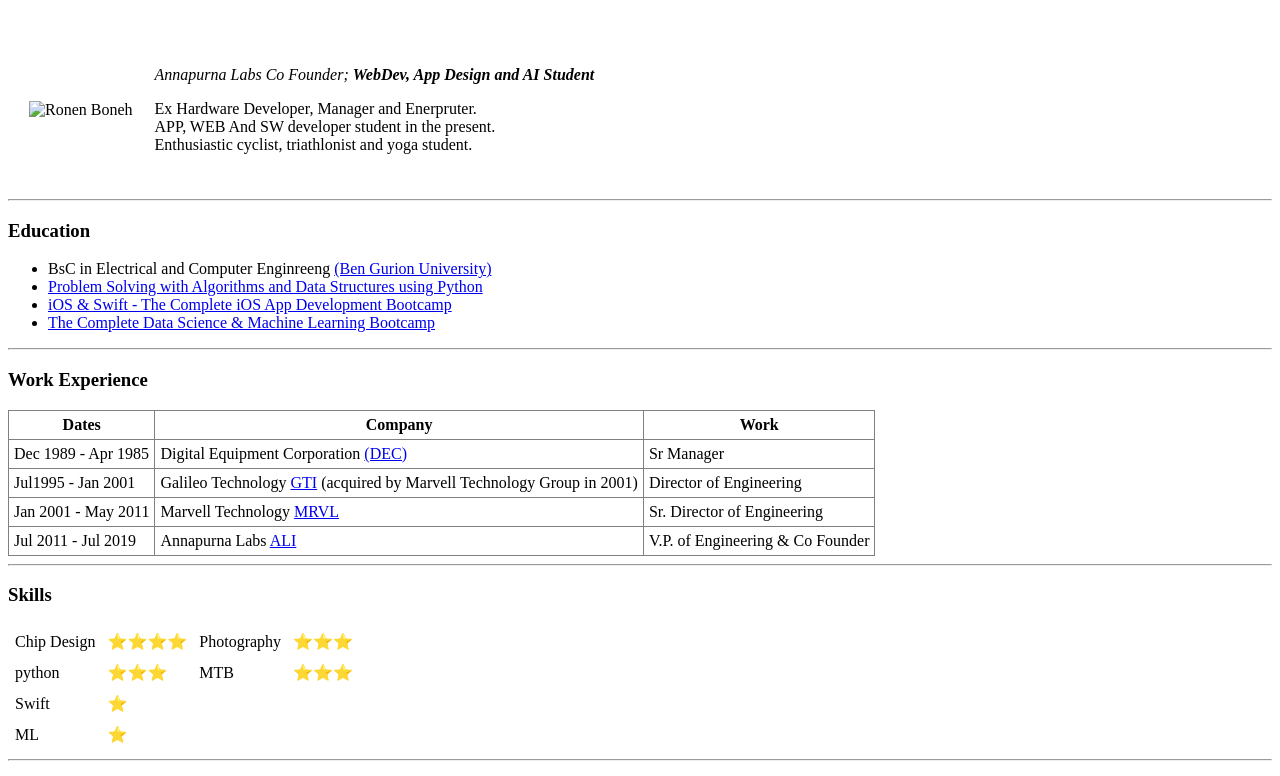
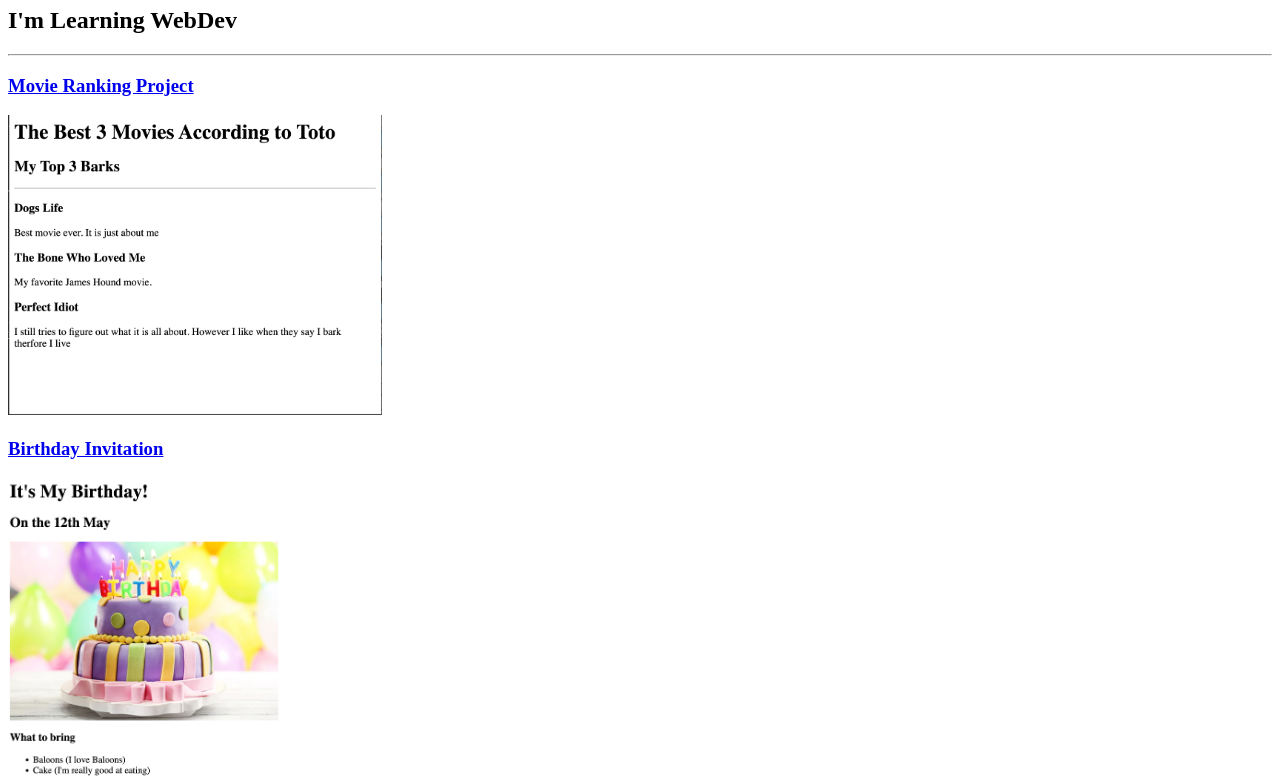
Before and after one commit to rboneh/html-portfolio, a plain HTML site: page index.html in a window 1280 px wide. Shown: the part 73-849 px from the top of the page. Drawn offline with Linux system fonts and the light colour scheme.

Commit message:
Add files via upload

```diff
--- a/index.html
+++ b/index.html
@@ -1,157 +1,40 @@
 <!DOCTYPE html>
-<html lang="en" dir="ltr">
+<html lang="en">
 
-  <head>
-    <meta charset="utf-8">
-    <title>🐲 Ronen's Personal WEB</title>
-    <link rel="stylesheet" href="css/styles.css">
-  </head>
+<head>
+    <meta charset="UTF-8">
+    <meta name="viewport" content="width=device-width, initial-scale=1.0">
+    <title>RB</title>
+</head>
 
-  <body>
-    <h1>Ronen Boneh</h1>
-    <table cellspacing=20>
-      <th></th>
-      <tbody>
-        <tr>
-          <td> <img class="fit-picture" width=200 height=200 src="me.png"
-              alt="Ronen Boneh"></td>
-          <td>
-            <p> <em>Annapurna Labs Co Founder;
-                <strong>WebDev, App Design and AI Student</strong></em>
-            </p>
-
-            <p>
-              Ex Hardware Developer, Manager and Enerpruter. <br>
-              APP, WEB And SW developer student in the present. <br>
-              Enthusiastic cyclist, triathlonist and yoga student.
-            </p>
-          </td>
-        </tr>
-      </tbody>
-      <tfoot>
-
-      </tfoot>
-    </table>
-
-
+<body>
+    <h1>RB's Portfolio</h1>
+    <h2>I'm Learning WebDev</h2>
+    <hr>
+    <h3><a href="public/myMovieRanking.html">Movie Ranking Project</a></h3>
+    <img src="assets/images/my_best_movies.png" alt="Movie Ranking Image" height="300">
+    <h3><a href="public/myBD.html">Birthday Invitation</a></h3>
+    <img src="assets/images/my_bd_invite.png" alt="Birthday Invitation Page" height="400">
 
     <hr>
-    <h3>Education</h3>
-    <ul>
-      <li>BsC in Electrical and Computer Enginreeng
-        <a href="https://in.bgu.ac.il/en/engn/ece/Pages/default.aspx">(Ben
-          Gurion University)</a>
-      </li>
-      <li><a
-          href="https://runestone.academy/ns/books/published/pythonds3/index.html">
-          Problem Solving with Algorithms and Data Structures using Python</a>
-      </li>
-      <Li><a
-          href="https://runestone.academy/ns/books/published/pythonds3/index.html">
-          iOS & Swift - The Complete iOS App Development Bootcamp</a></Li>
-      <li><a href="https://www.appbrewery.co/courses/574672/lectures/10342594">
-          The Complete Data Science & Machine Learning Bootcamp</a></li>
-    </ul>
-    <hr>
-    <h3>Work Experience</h3>
+    <h3><a href="public/about.html">About Me</a> <a href="public/contact.html">Contact Me</a></h3>
 
-    <table style="border-collapse: collapse;" border="1" cellpadding="5">
-      <thead>
-        <tr>
-          <th>Dates</th>
-          <th>Company</th>
-          <th>Work</th>
-        </tr>
-      </thead>
-
-      <tbody>
-        <tr>
-
-        <tr>
-          <td>Dec 1989 - Apr 1985</td>
-          <td>Digital Equipment Corporation
-            <a
-              href="https://en.wikipedia.org/wiki/Digital_Equipment_Corporation">(DEC)</a>
-          </td>
-          <td>Sr Manager</td>
-        </tr>
-        <td>Jul1995 - Jan 2001</td>
-        <td>Galileo Technology
-          <a
-            href="https://web.archive.org/web/19991013143116/http://galileot.com/">GTI</a>
-          (acquired by Marvell Technology Group in 2001)
-        </td>
-        <td>Director of Engineering</td>
-        </tr>
-
-        <tr>
-          <td>Jan 2001 - May 2011</td>
-          <td>Marvell Technology
-            <a href="https://www.marvell.com">MRVL</a>
-          </td>
-          <td>Sr. Director of Engineering</td>
-        </tr>
-        <tr>
-          <td>Jul 2011 - Jul 2019</td>
-          <td> Annapurna Labs
-            <a href="https://en.wikipedia.org/wiki/Annapurna_Labs"> ALI </a>
-          </td>
-          <td>V.P. of Engineering & Co Founder</td>
-        </tr>
-
-
-      </tbody>
-
-      <tfoot>
-
-      </tfoot>
-
-    </table>
-
-    <hr>
-    <h3>Skills</h3>
-
-    <table cellpadding="5">
-      <tr>
-        <td>Chip Design</td>
-        <td>⭐⭐⭐⭐</td>
-        <td>Photography</td>
-        <td>⭐⭐⭐</td>
-      </tr>
-      <tr>
-        <td>python</td>
-        <td>⭐⭐⭐</td>
-        <td>MTB</td>
-        <td>⭐⭐⭐</td>
-      </tr>
-      <tr>
-        <td>Swift</td>
-        <td>⭐</td>
-
-      </tr>
-      <tr>
-        <td>ML</td>
-        <td>⭐</td>
-
-      </tr>
-
-    </table>
-
-    <hr>
-    <h3>Hobbies</h3>
-    <a href="hobbies.html">My Hobbies</a>
-
-    <hr>
-
-
-  </body>
-  <footer>
-    <h3>Contact Me</h3>
-    <a href="./contact_me.html"> Contact </a>
-    <br><br>
-
-    © Ronen Boneh. All rights reserved.
-
-  </footer>
+</body>
 
 </html>
+
+<!-- TODO 1: Create the HTML Boilerplate -->
+
+<!-- TODO 2: Add Your previous projects' HTML into the public folder -->
+
+<!-- TODO 3: Take screenshots of your project previews and add the images to the images folder -->
+
+<!-- TODO 4: Add titles/subtitles etc. -->
+
+<!-- TODO 5: Add a link to the project pages -->
+
+<!-- TODO 6: Add images to show the project previews
+HINT for TODO 6: You can use the height attribute set to 200 to make the image smaller:
+https://developer.mozilla.org/en-US/docs/Web/HTML/Element/img#attr-height -->
+
+<!-- TODO 7: Add the Contact Me and About Me page links -->
```
